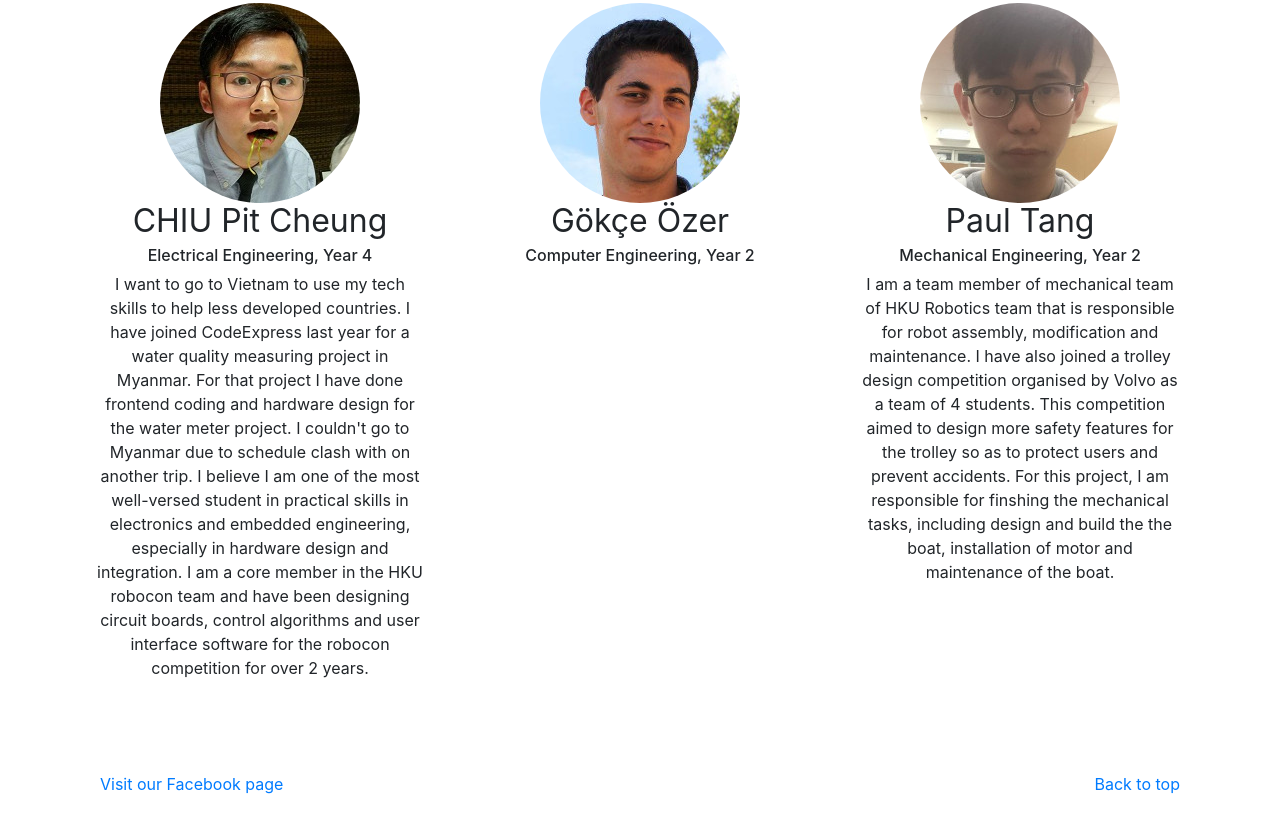
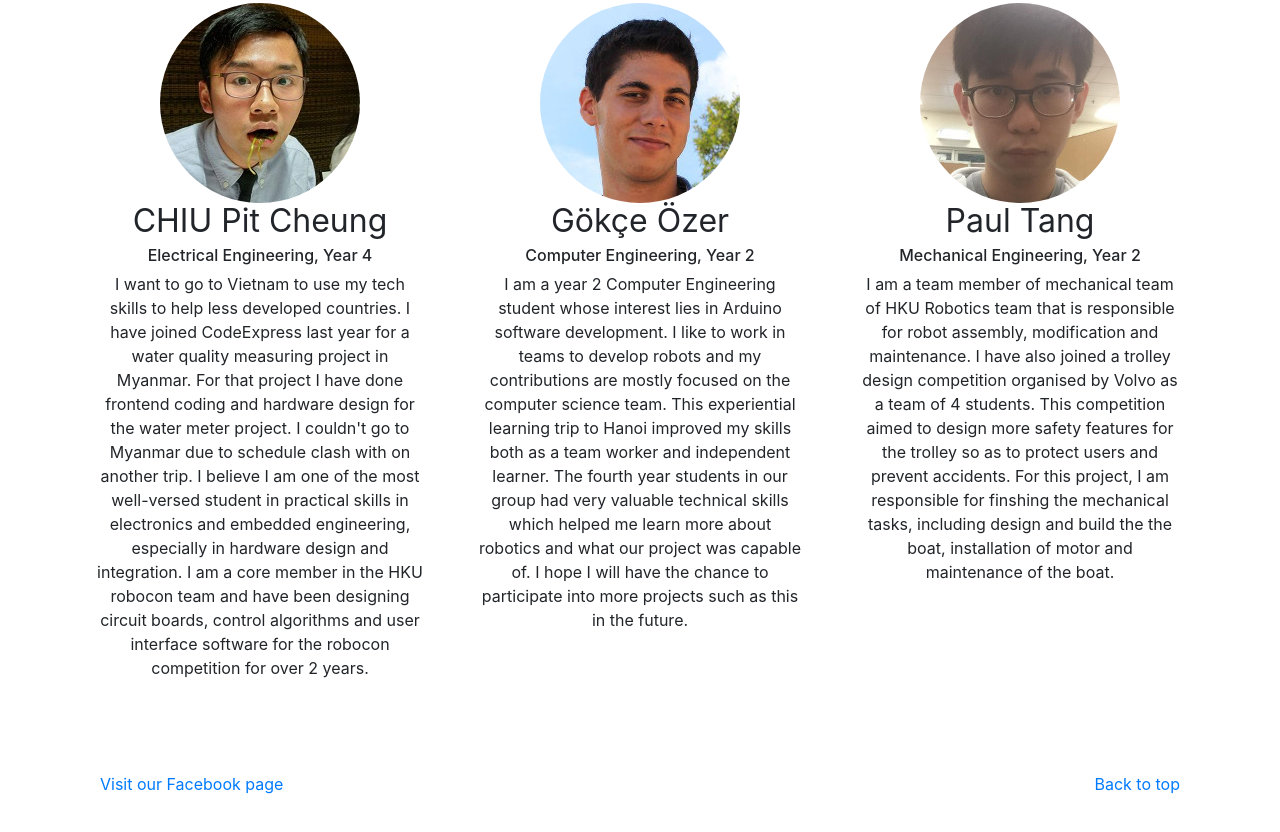
Before and after one commit to HanoiWaterbots/hanoiwaterbots, a plain HTML site: page team.html in a window 1280 px wide. Shown: the part 2289-3121 px from the top of the page. Drawn offline with nearby package versions, Linux system fonts and the light colour scheme.

Commit message:
final-final

```diff
--- a/team.html
+++ b/team.html
@@ -147,7 +147,7 @@
             <img class="rounded-circle" src="./assets/gokce.jpeg">
             <h2>Gökçe Özer</h2>
             <h6>Computer Engineering, Year 2</h6>
-            <p></p>
+            <p>I am a year 2 Computer Engineering student whose interest lies in Arduino software development. I like to work in teams to develop robots and my contributions are mostly focused on the computer science team. This experiential learning trip to Hanoi improved my skills both as a team worker and independent learner. The fourth year students in our group had very valuable technical skills which helped me learn more about robotics and what our project was capable of. I hope I will have the chance to participate into more projects such as this in the future.</p>
           </div>
           <div class="col-lg-4">
             <img class="rounded-circle" src="./assets/paul.jpeg">
```
